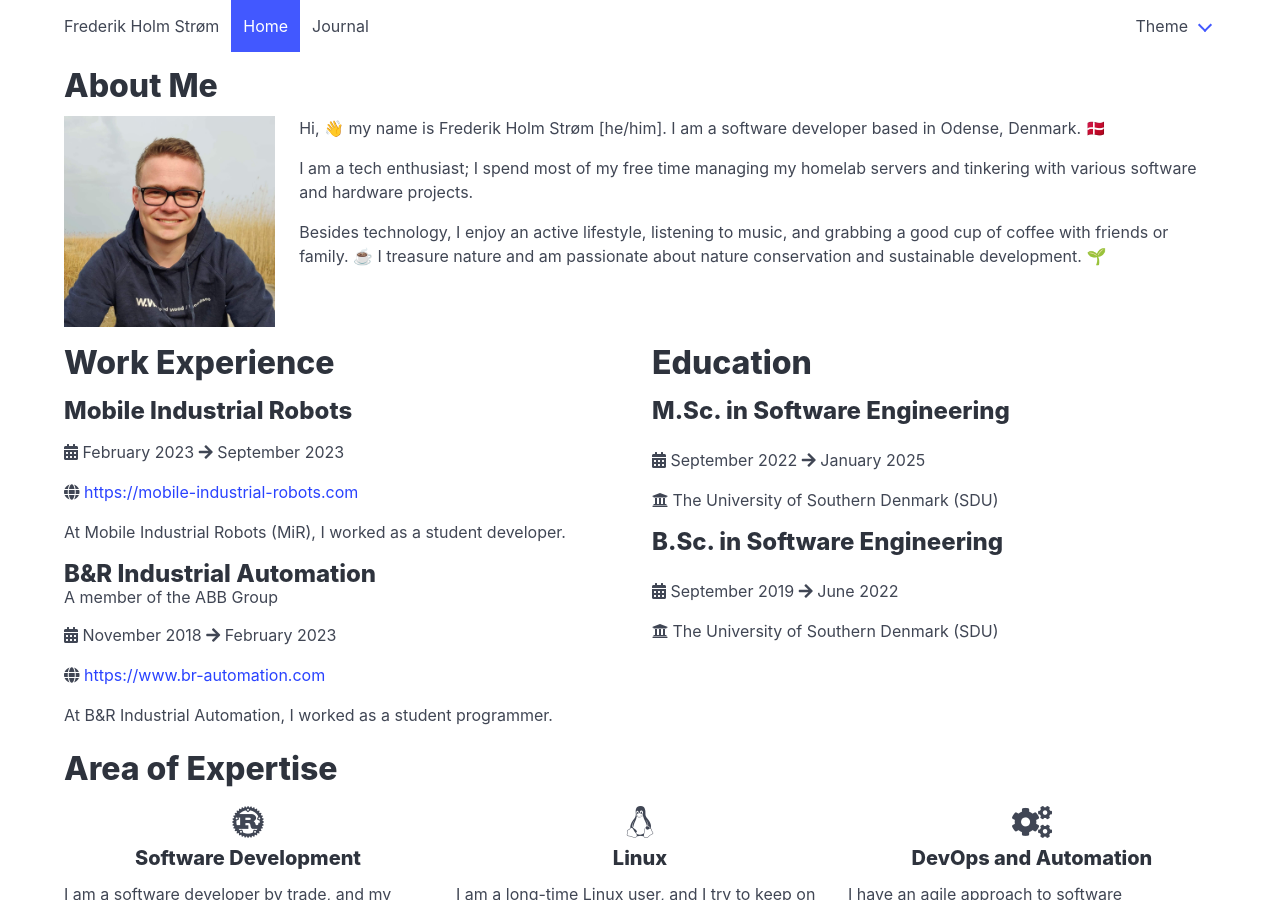
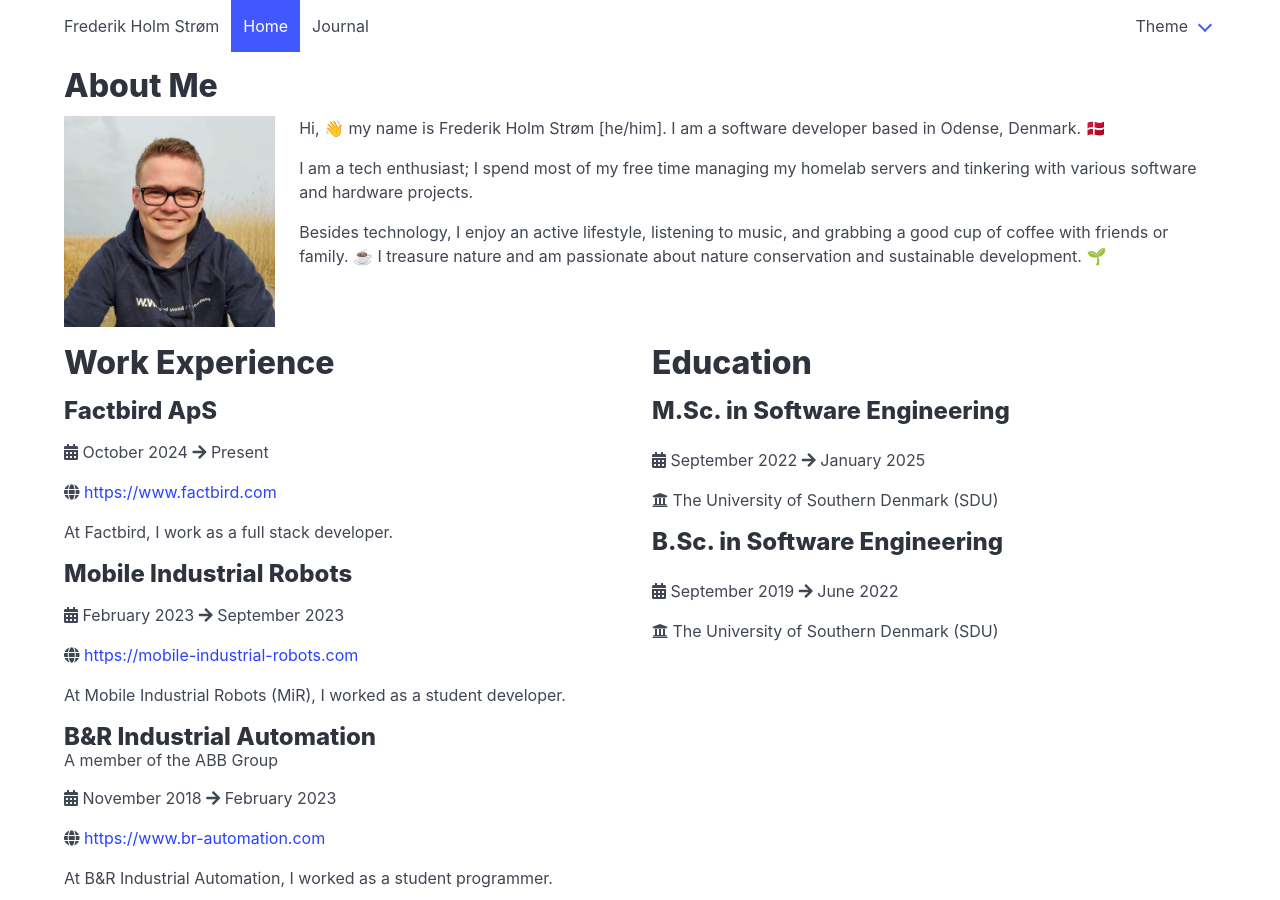
Before and after one commit to frederikstroem/frederikstroem.github.io, a Jekyll site: the page built from index.html, in a window 1280 px wide and 900 px high. Built offline with Jekyll 4.4.1, drawn with Linux system fonts in a browser that asks for light colours.

Commit message:
Update CV

```diff
--- a/index.html
+++ b/index.html
@@ -36,6 +36,32 @@ stylesheet_path: "/assets/css/home.min.css"
         <div class="column py-0">
             <div class="content pb-5">
                 <h1>Work Experience</h1>
+                <p class="title is-4 mb-4">Factbird ApS</p>
+                <p>
+                    <span class="icon-text">
+                        <span class="icon">
+                            <i class="fas fa-calendar-alt"></i>
+                        </span>
+                        <span>October 2024</span>
+                        <span class="icon">
+                            <i class="fas fa-arrow-right"></i>
+                        </span>
+                        <span>Present</span>
+                    </span>
+                </p>
+                <p>
+                    <span class="icon-text">
+                        <span>
+                            <i class="fas fa-globe"></i>
+                        </span>
+                        <span>
+                            <a href="https://www.factbird.com" target="_blank">https://www.factbird.com</a>
+                        </span>
+                    </span>
+                </p>
+                <p>
+                    At Factbird, I work as a full stack developer.
+                </p>
                 <p class="title is-4 mb-4">Mobile Industrial Robots</p>
                 <p>
                     <span class="icon-text">
```
